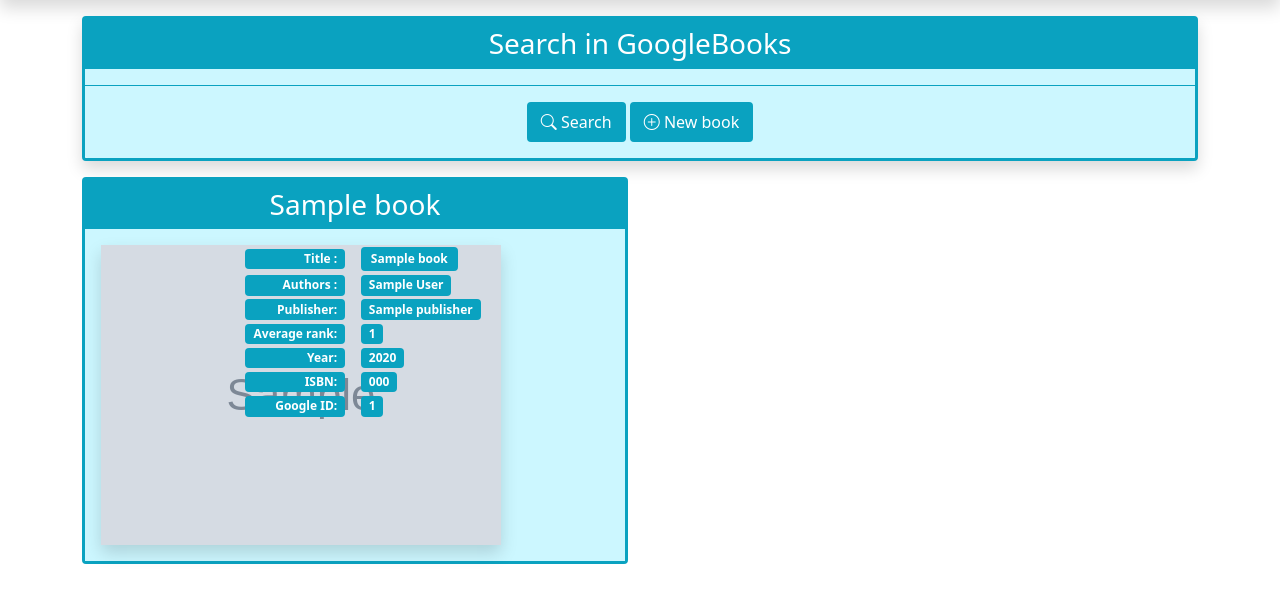
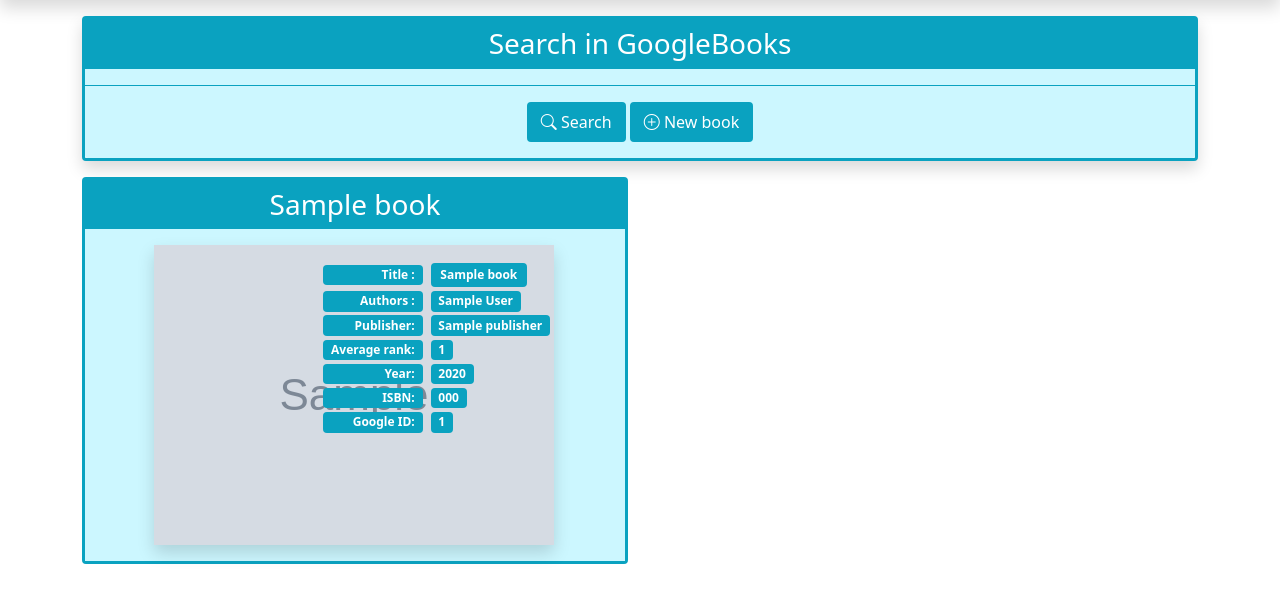
Before and after one commit to artur-wrzosek/mybookshelf, a Django app: template myBooks/templates/finder/gbooks_list.html in a window 1280 px wide. Shown: the part 56-659 px from the top of the page. Run offline with Django 4.2, Linux system fonts and the light colour scheme; the template is opened without the code that fills it: most values are stand-ins (such as "Sample title", 1, 10 or a date in 2020); grey boxes marked "Sample" are stand-in pictures.

Commit message:
response test

```diff
--- a/myBooks/templates/finder/gbooks_list_element.html
+++ b/myBooks/templates/finder/gbooks_list_element.html
@@ -11,8 +11,8 @@
         </div>
     </div>
 
-    <div class="card-body p-0" >
-        <div class="row my-3">
+    <div class="card-body p-3" >
+        <div class="row row-cols-1 row-cols-sm-2 justify-content-center">
             <div class="col mx-3" style="max-width: 128px;">
                 <a href="{% url 'gbooks-list'}">
                     <img src="{% if book.thumbnail %}{{ book.thumbnail }}{% else %}https://books.google.pl/googlebooks/images/no_cover_thumb.gif{% endif %}"
@@ -20,8 +20,8 @@
                  class="float-start shadow"  alt="">
                 </a>
             </div>
-            <div class="col">
-                <div class="row row-cols-2 g-3">
+            <div class="col m-3">
+                <div class="row row-cols-2  g-2 justify-content-center">
                     <div class="col-auto">
                         <span class="badge text-end" style="width: 100px">
                             Title :
@@ -34,7 +34,7 @@
                     </div>
 
                 </div>
-                <div class="row row-cols-2 g-3">
+                <div class="row row-cols-2  g-2 justify-content-center">
                     <div class="col-auto">
                         <span class="badge text-end" style="width: 100px">
                             Authors :
@@ -54,7 +54,7 @@
 
                 </div>
 
-                <div class="row row-cols-2 g-3">
+                <div class="row row-cols-2  g-2 justify-content-center">
                     <div class="col-auto">
                         <span class="badge text-end" style="width: 100px">
                             Publisher:
@@ -70,7 +70,7 @@
                         {% endif %}
                     </div>
                 </div>
-                <div class="row row-cols-2 g-3">
+                <div class="row row-cols-2  g-2 justify-content-center">
                     <div class="col-auto">
                         <span class="badge text-end" style="width: 100px">
                             Average rank:
@@ -86,7 +86,7 @@
                         {% endif %}
                     </div>
                 </div>
-                <div class="row row-cols-2 g-3">
+                <div class="row row-cols-2  g-2 justify-content-center">
                     <div class="col-auto">
                         <span class="badge text-end" style="width: 100px">
                             Year:
@@ -100,7 +100,7 @@
                         {% endif %}
                     </div>
                 </div>
-                <div class="row row-cols-2 g-3">
+                <div class="row row-cols-2  g-2 justify-content-center">
                     <div class="col-auto">
                         <span class="badge text-end" style="width: 100px">
                             ISBN:
@@ -114,7 +114,7 @@
                         {% endif %}
                     </div>
                 </div>
-                <div class="row row-cols-2 g-3">
+                <div class="row row-cols-2  g-2 justify-content-center">
                     <div class="col-auto">
                         <span class="badge text-end" style="width: 100px">
                             Google ID:
```
